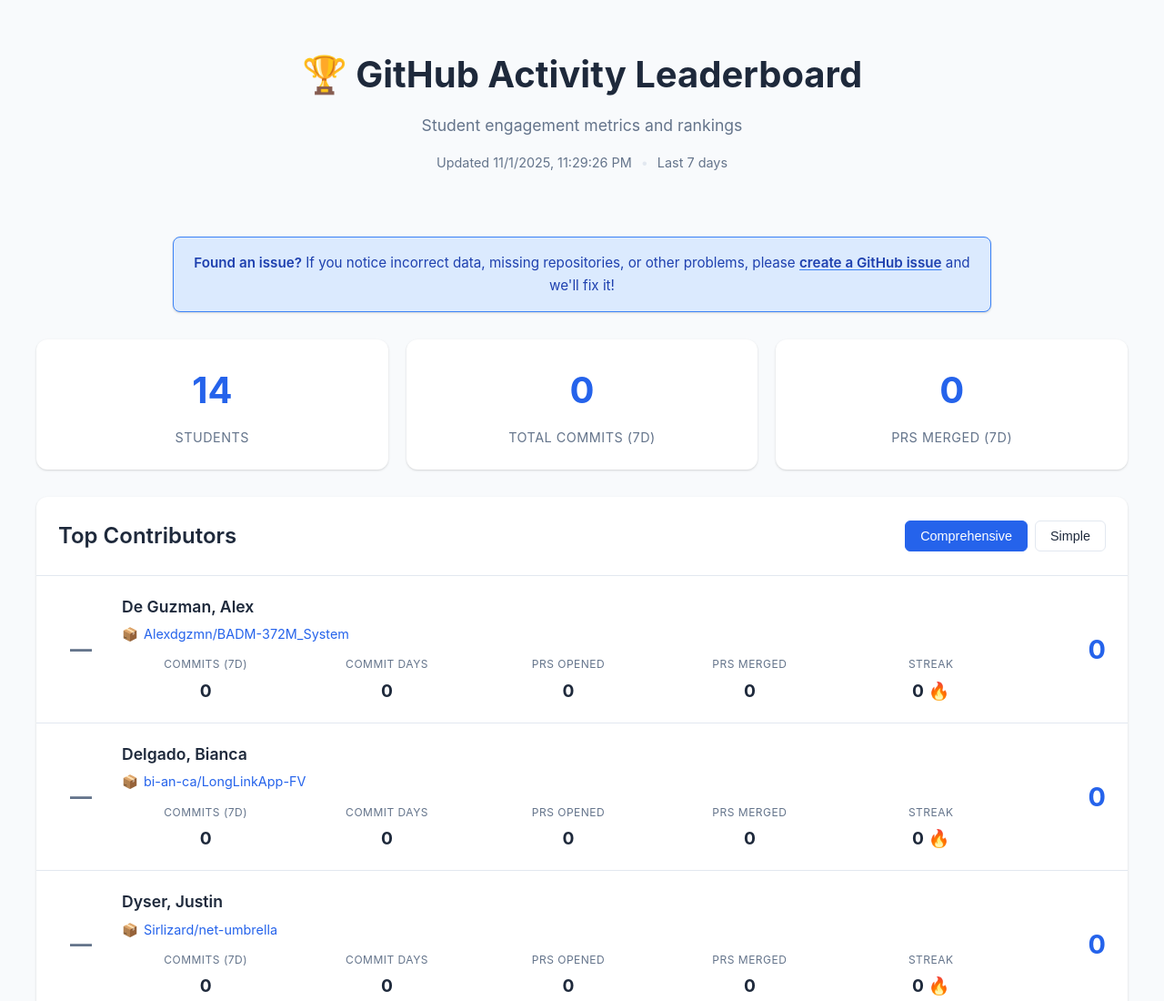
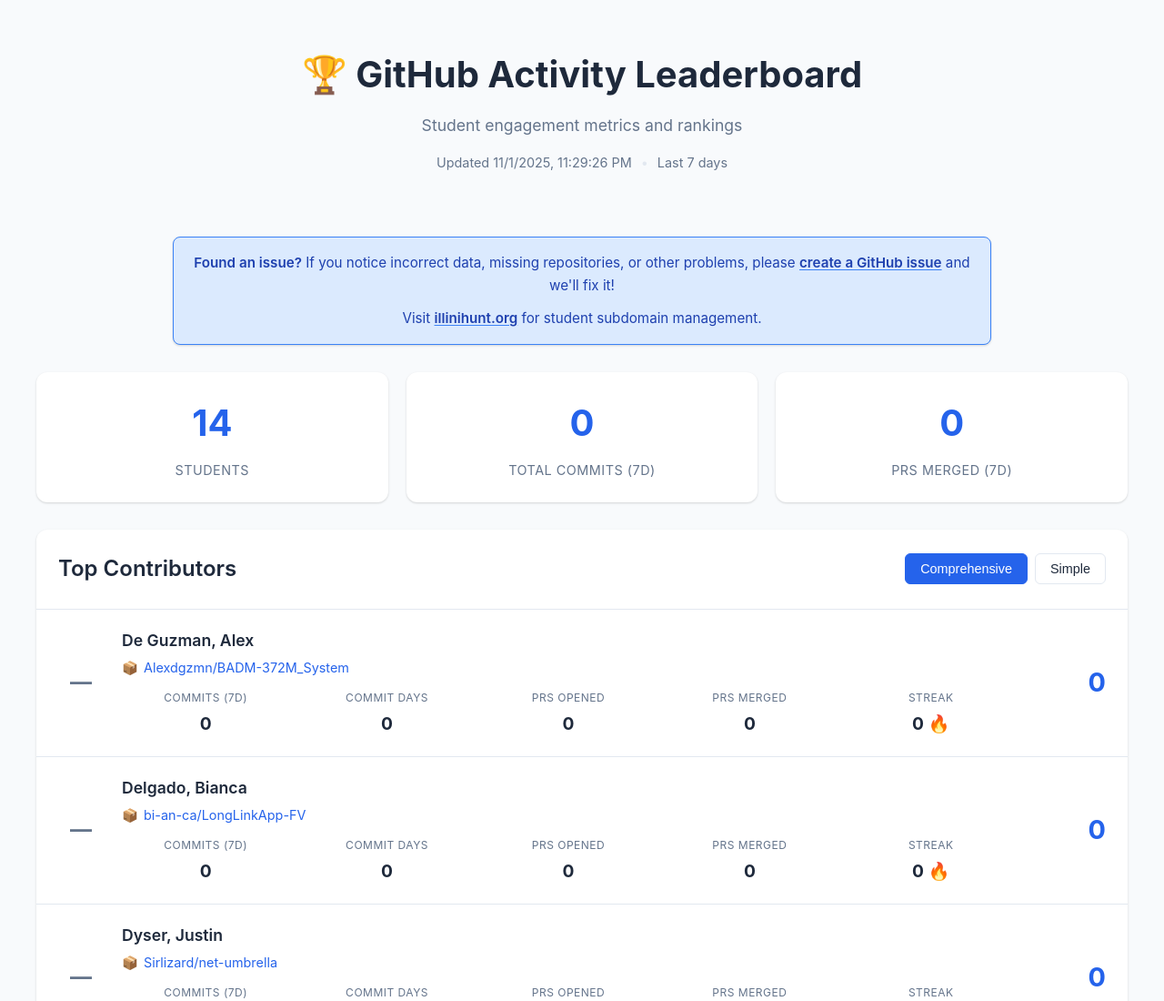
Before and after one commit to vishalsachdev/practicum, a plain HTML site: page web/index.html in a window 1280 px wide. Shown: the top 1100 px of the page at 91% size. Drawn offline with Linux system fonts and the light colour scheme.

Commit message:
Add illinihunt.org link to info banner
Adds a link to illinihunt.org for student subdomain management
alongside the GitHub issues link

```diff
--- a/web/index.html
+++ b/web/index.html
@@ -23,6 +23,10 @@
                 <strong>Found an issue?</strong> If you notice incorrect data, missing repositories, or other problems,
                 please <a href="https://github.com/vishalsachdev/practicum/issues/new" target="_blank" rel="noopener noreferrer">create a GitHub issue</a>
                 and we'll fix it!
+            </p>
+            <p style="margin-top: 12px; margin-bottom: 0;">
+                Visit <a href="https://illinihunt.org" target="_blank" rel="noopener noreferrer">illinihunt.org</a>
+                for student subdomain management.
             </p>
         </div>
 
```
